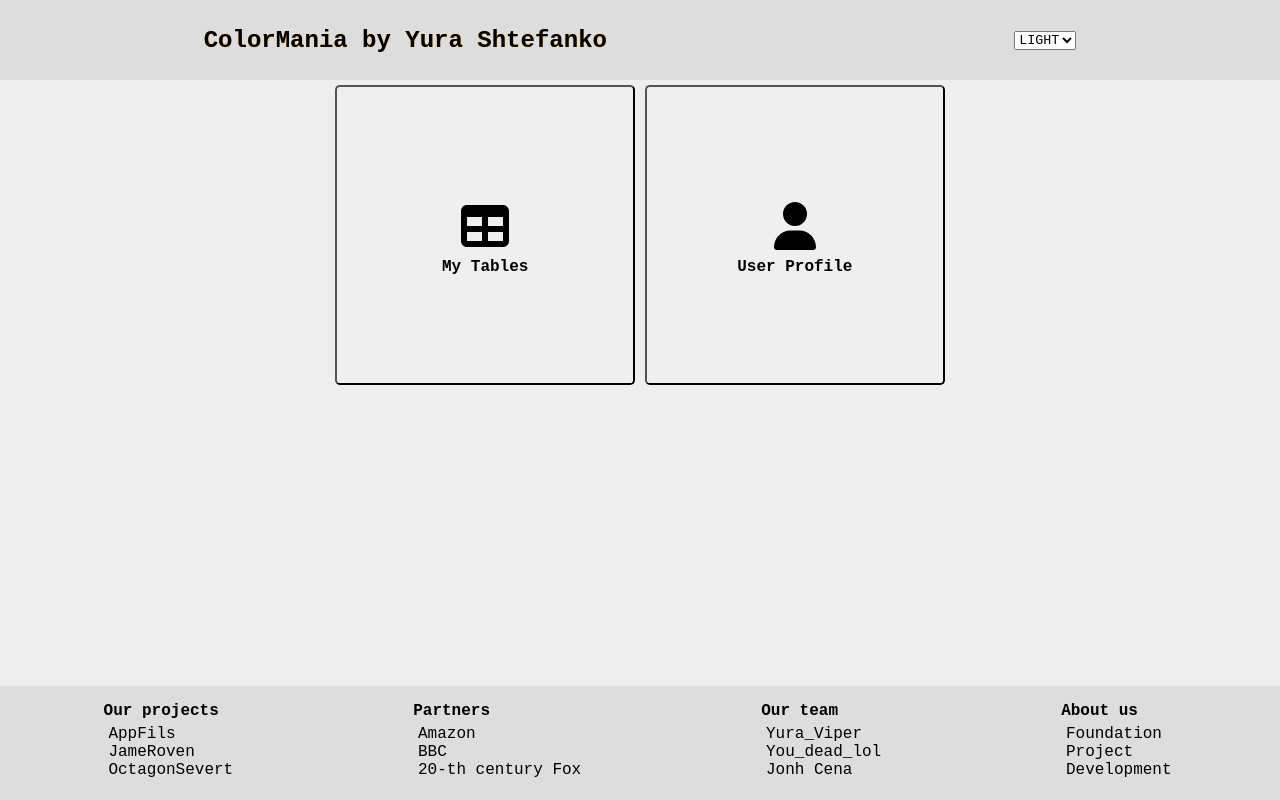
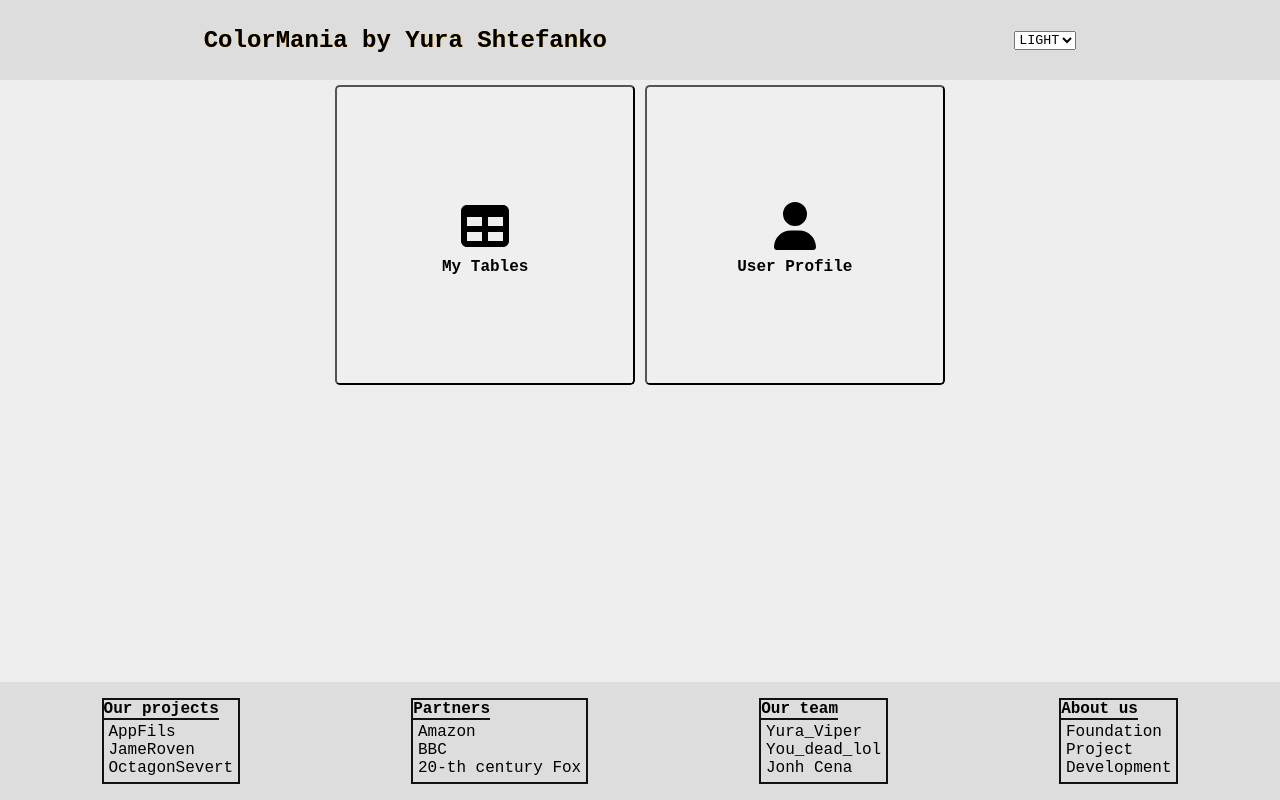
Before and after one commit to Viper-JSX/Colormania-React, a React (Create React App) app: page / in a window 1280 px wide. Built offline with nearby package versions, Linux system fonts and the light colour scheme.

Commit message:
Added borderd to footer div's

```diff
--- a/src/css/App.css
+++ b/src/css/App.css
@@ -494,10 +494,18 @@ footer{
 
 }
 
+footer > div{
+    border: var(--standardDarkBorder);
+}
+
 footer > div > ul{
     margin: 0.3rem;
     padding: 0;
     list-style: none;
+}
+
+footer > div > b{
+    border-bottom: var(--standardDarkBorder);
 }
 
 
```
